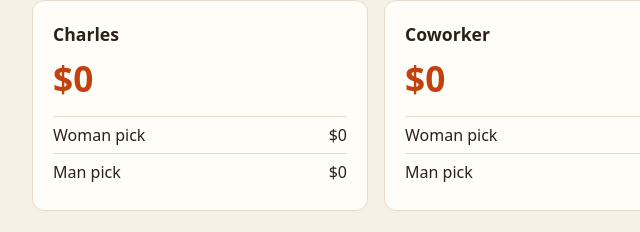
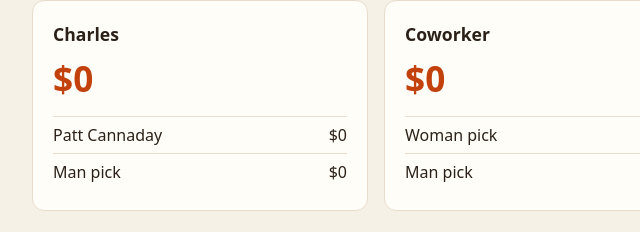
Before and after one commit to Charles-Ehler/survivor-pool, a plain HTML site: page index.html in a window 1280 px wide. Shown: the part 245-477 px from the top of the page, 264-904 px from the left. Drawn offline with Linux system fonts and the light colour scheme.

Commit message:
Add Patt Cannaday as Charles's woman pick
Co-Authored-By: Claude Opus 5.5 <noreply@anthropic.com>

```diff
--- a/index.html
+++ b/index.html
@@ -8,7 +8,7 @@
 // ===== EDIT THIS PART ONLY =====
 // Your picks. One woman and one man each.
 const PLAYERS = [
-  { name: "Charles",  picks: ["Woman pick", "Man pick"] },
+  { name: "Charles",  picks: ["Patt Cannaday", "Man pick"] },
   { name: "Coworker", picks: ["Woman pick", "Man pick"] },
 ];
 
```
